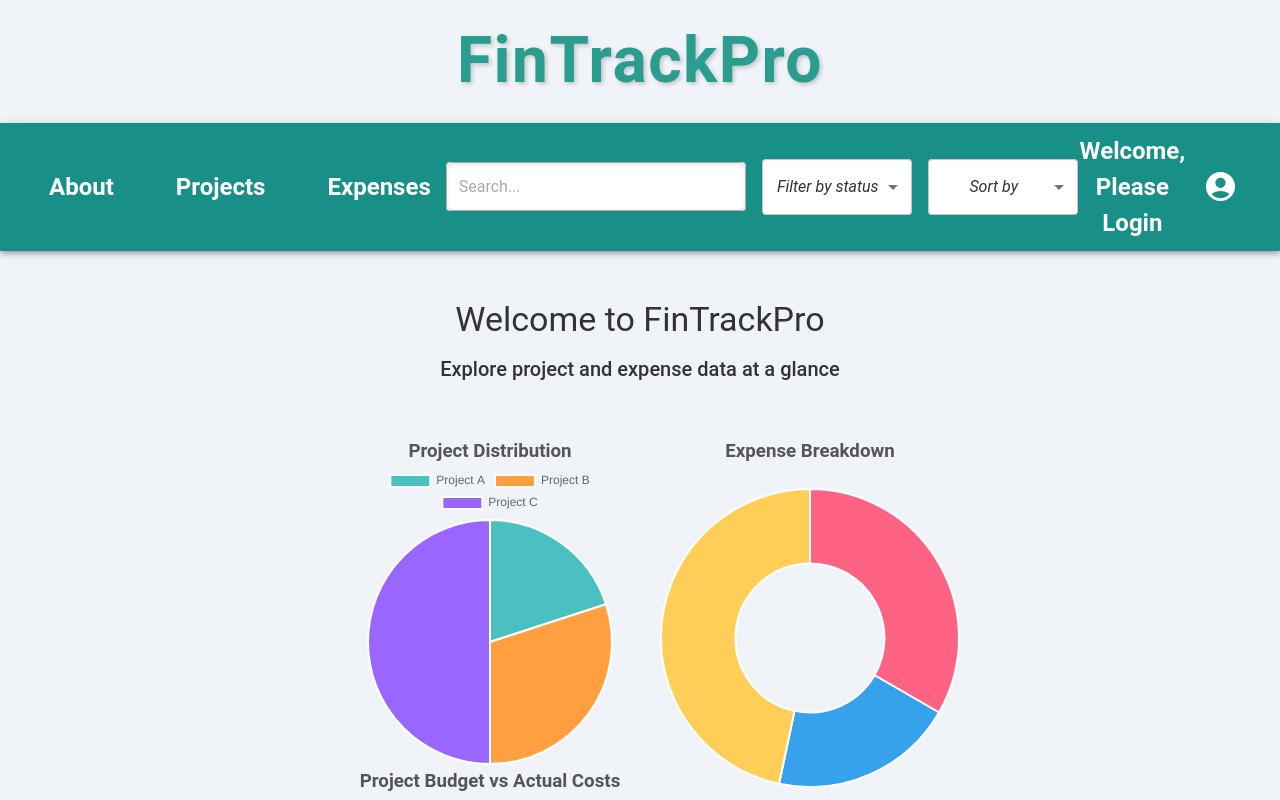
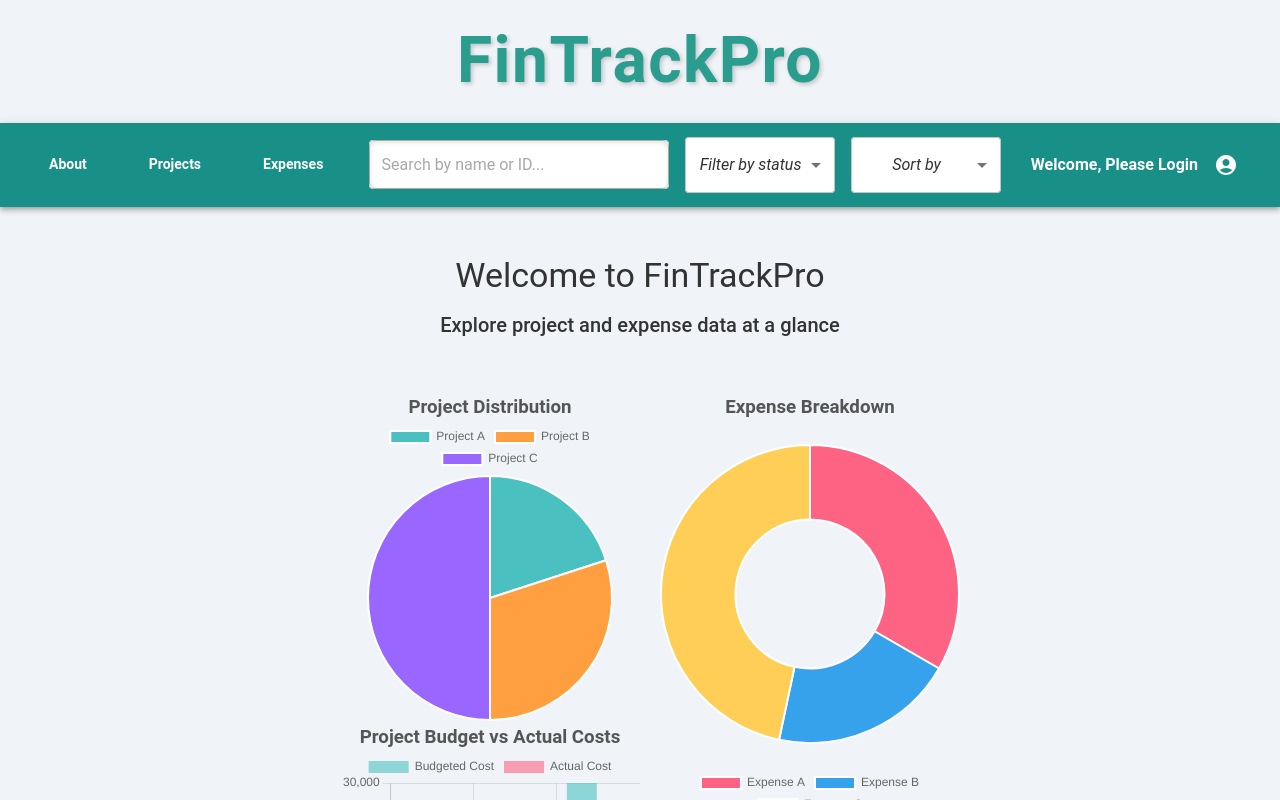
Before and after one commit to ronniearistil/FinTrackPro-Full-Stack.v3, a React (Create React App) app in the folder client/: page / in a window 1280 px wide. Shown: the top 800 px of the page. Built offline with nearby package versions, Linux system fonts and the light colour scheme; no server answers.

Commit message:
Add responsive design for Navbar

```diff
--- a/client/src/Components/Layout/NavBar.jsx
+++ b/client/src/Components/Layout/NavBar.jsx
@@ -17,10 +17,10 @@ import {
   ListItemText,
   useMediaQuery,
 } from '@mui/material';
+import MenuIcon from '@mui/icons-material/Menu';
 import SearchIcon from '@mui/icons-material/Search';
-import { AccountCircle, Menu as MenuIcon } from '@mui/icons-material';
+import { AccountCircle } from '@mui/icons-material';
 import { useNavigate } from 'react-router-dom';
-import { useTheme } from '@mui/material/styles';
 
 const NavBar = ({
   onSearch,
@@ -33,13 +33,12 @@ const NavBar = ({
   currentUser,
 }) => {
   const navigate = useNavigate();
-    const theme = useTheme();
-    const isMobile = useMediaQuery(theme.breakpoints.down('sm')); // Breakpoint for small screens
+  const isMobile = useMediaQuery('(max-width:600px)');
 
   const [anchorElProjects, setAnchorElProjects] = useState(null);
   const [anchorElExpenses, setAnchorElExpenses] = useState(null);
   const [anchorElProfile, setAnchorElProfile] = useState(null);
-    const [mobileMenuOpen, setMobileMenuOpen] = useState(false);
+  const [drawerOpen, setDrawerOpen] = useState(false);
   const [searchTerm, setSearchTerm] = useState('');
   const [status, setStatus] = useState('');
   const [sortOption, setSortOption] = useState('');
@@ -47,7 +46,6 @@ const NavBar = ({
 
   const handleMenuOpen = (setter) => (event) => setter(event.currentTarget);
   const handleMenuClose = (setter) => () => setter(null);
-    const toggleMobileMenu = () => setMobileMenuOpen(!mobileMenuOpen);
 
   const handleSearchChange = (e) => {
     const value = e.target.value;
@@ -68,95 +66,117 @@ const NavBar = ({
   };
 
   useEffect(() => {
-        setUserName(isAuthenticated ? `Welcome Back, ${currentUser?.name || 'User'}!` : 'Welcome, Please Login');
+    setUserName(
+      isAuthenticated ? `Welcome Back, ${currentUser?.name || 'User'}!` : 'Welcome, Please Login'
+    );
   }, [isAuthenticated, currentUser]);
+
+  const toggleDrawer = (open) => () => setDrawerOpen(open);
+
+  const drawerContent = (
+    <List>
+      <ListItem button onClick={() => navigate('/about')}>
+        <ListItemText primary="About" />
+      </ListItem>
+      <ListItem button onClick={() => navigate('/projects')}>
+        <ListItemText primary="View All Projects" />
+      </ListItem>
+      <ListItem button onClick={() => navigate('/projects/new')}>
+        <ListItemText primary="Add Project" />
+      </ListItem>
+      <ListItem button onClick={() => navigate('/expenses')}>
+        <ListItemText primary="View All Expenses" />
+      </ListItem>
+      <ListItem button onClick={() => navigate('/expenses/new')}>
+        <ListItemText primary="Add Expense" />
+      </ListItem>
+      <ListItem button onClick={() => navigate('/account')}>
+        <ListItemText primary="Account Settings" />
+      </ListItem>
+      <ListItem button onClick={onSignOut}>
+        <ListItemText primary="Logout" />
+      </ListItem>
+    </List>
+  );
 
   return (
     <AppBar position="static" sx={{ mb: 2 }}>
       <Toolbar sx={{ display: 'flex', justifyContent: 'space-between', alignItems: 'center' }}>
         {isMobile ? (
           <>
-                        {/* Hamburger Menu for Mobile */}
-                        <IconButton edge="start" color="inherit" onClick={toggleMobileMenu}>
+            <IconButton
+              edge="start"
+              color="inherit"
+              aria-label="menu"
+              onClick={toggleDrawer(true)}
+            >
               <MenuIcon />
             </IconButton>
-                        <Drawer anchor="left" open={mobileMenuOpen} onClose={toggleMobileMenu}>
-                            <List>
-                                <ListItem button onClick={() => navigate('/about')}>
-                                    <ListItemText primary="About" />
-                                </ListItem>
-                                <ListItem button onClick={() => navigate('/projects')}>
-                                    <ListItemText primary="Projects" />
-                                </ListItem>
-                                <ListItem button onClick={() => navigate('/expenses')}>
-                                    <ListItemText primary="Expenses" />
-                                </ListItem>
-                                {!isAuthenticated && (
-                                    <>
-                                        <ListItem button onClick={onSignUp}>
-                                            <ListItemText primary="Sign Up" />
-                                        </ListItem>
-                                        <ListItem button onClick={onLogin}>
-                                            <ListItemText primary="Sign In" />
-                                        </ListItem>
-                                    </>
-                                )}
-                                {isAuthenticated && (
-                                    <>
-                                        <ListItem button onClick={() => navigate('/account')}>
-                                            <ListItemText primary="Account Settings" />
-                                        </ListItem>
-                                        <ListItem button onClick={onSignOut}>
-                                            <ListItemText primary="Logout" />
-                                        </ListItem>
-                                    </>
-                                )}
-                            </List>
+            <Drawer anchor="left" open={drawerOpen} onClose={toggleDrawer(false)}>
+              {drawerContent}
             </Drawer>
-                        <Typography sx={{ color: 'white', fontWeight: 'bold' }}>{userName}</Typography>
           </>
         ) : (
-                    <>
-                        {/* Desktop Navigation */}
           <Box sx={{ display: 'flex', gap: 4 }}>
-                            <Button onClick={() => navigate('/about')} sx={{ color: 'white', fontWeight: 'bold', fontSize: '1.5rem' }}>
+            <Button onClick={() => navigate('/about')} sx={{ color: 'white', fontWeight: 'bold' }}>
               About
             </Button>
             <Button
               onClick={handleMenuOpen(setAnchorElProjects)}
-                                sx={{ color: 'white', fontWeight: 'bold', fontSize: '1.5rem' }}
+              sx={{ color: 'white', fontWeight: 'bold' }}
             >
               Projects
             </Button>
-                            <Menu anchorEl={anchorElProjects} open={Boolean(anchorElProjects)} onClose={handleMenuClose(setAnchorElProjects)}>
+            <Menu
+              anchorEl={anchorElProjects}
+              open={Boolean(anchorElProjects)}
+              onClose={handleMenuClose(setAnchorElProjects)}
+            >
               <MenuItem onClick={() => navigate('/projects')}>View All Projects</MenuItem>
               <MenuItem onClick={() => navigate('/projects/new')}>Add Project</MenuItem>
             </Menu>
             <Button
               onClick={handleMenuOpen(setAnchorElExpenses)}
-                                sx={{ color: 'white', fontWeight: 'bold', fontSize: '1.5rem' }}
+              sx={{ color: 'white', fontWeight: 'bold' }}
             >
               Expenses
             </Button>
-                            <Menu anchorEl={anchorElExpenses} open={Boolean(anchorElExpenses)} onClose={handleMenuClose(setAnchorElExpenses)}>
+            <Menu
+              anchorEl={anchorElExpenses}
+              open={Boolean(anchorElExpenses)}
+              onClose={handleMenuClose(setAnchorElExpenses)}
+            >
               <MenuItem onClick={() => navigate('/expenses')}>View All Expenses</MenuItem>
               <MenuItem onClick={() => navigate('/expenses/new')}>Add Expense</MenuItem>
             </Menu>
           </Box>
-                        <Box sx={{ display: 'flex', alignItems: 'center', gap: 2 }}>
+        )}
+        {!isMobile && (
+          <Box
+            sx={{
+              display: 'flex',
+              alignItems: 'center',
+              gap: 2,
+              justifyContent: 'center',
+            }}
+          >
             <TextField
               variant="outlined"
-                                placeholder="Search..."
+              placeholder="Search by name or ID..."
               value={searchTerm}
               onChange={handleSearchChange}
-                                sx={{ backgroundColor: 'white', borderRadius: '4px', width: '300px' }}
+              sx={{
+                backgroundColor: 'white',
+                borderRadius: '4px',
+                width: '300px',
+              }}
             />
             <FormControl sx={{ minWidth: 150 }}>
               <Select
                 displayEmpty
                 value={status}
                 onChange={handleStatusChange}
-                                    sx={{ fontSize: '1rem', bgcolor: 'white', borderRadius: 1 }}
+                sx={{ bgcolor: 'white', borderRadius: 1 }}
               >
                 <MenuItem value="">
                   <em>Filter by status</em>
@@ -172,7 +192,7 @@ const NavBar = ({
                 displayEmpty
                 value={sortOption}
                 onChange={handleSortChange}
-                                    sx={{ fontSize: '1rem', bgcolor: 'white', borderRadius: 1 }}
+                sx={{ bgcolor: 'white', borderRadius: 1 }}
               >
                 <MenuItem value="">
                   <em>Sort by</em>
@@ -184,12 +204,19 @@ const NavBar = ({
               </Select>
             </FormControl>
           </Box>
+        )}
         <Box sx={{ display: 'flex', alignItems: 'center', gap: 1 }}>
-                            <Typography sx={{ color: 'white', fontWeight: 'bold', fontSize: '1.5rem' }}>{userName}</Typography>
-                            <IconButton onClick={handleMenuOpen(setAnchorElProfile)}>
-                                <AccountCircle fontSize="large" sx={{ color: 'white' }} />
+          <Typography sx={{ color: 'white', fontWeight: 'bold' }}>
+            {userName}
+          </Typography>
+          <IconButton onClick={(e) => setAnchorElProfile(e.currentTarget)}>
+            <AccountCircle sx={{ color: 'white' }} />
           </IconButton>
-                            <Menu anchorEl={anchorElProfile} open={Boolean(anchorElProfile)} onClose={handleMenuClose(setAnchorElProfile)}>
+          <Menu
+            anchorEl={anchorElProfile}
+            open={Boolean(anchorElProfile)}
+            onClose={() => setAnchorElProfile(null)}
+          >
             {!isAuthenticated && (
               <>
                 <MenuItem onClick={onSignUp}>Sign Up</MenuItem>
@@ -204,8 +231,6 @@ const NavBar = ({
             )}
           </Menu>
         </Box>
-                    </>
-                )}
       </Toolbar>
     </AppBar>
   );
```
Lines whose indentation alone changed are shown as unchanged.
